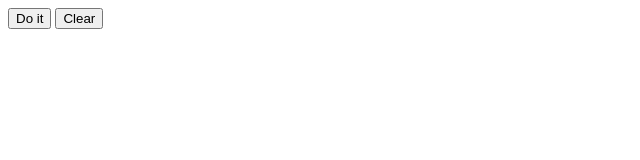
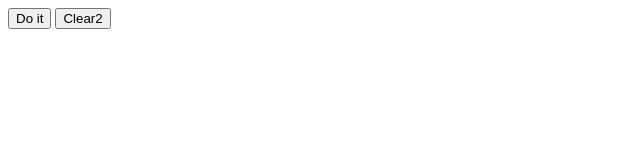
Before and after one commit to frankrnichols/Lesson2, a plain HTML site: page index.html in a window 1280 px wide. Shown: the full height of the page, 0-640 px from the left. Drawn offline with Linux system fonts and the light colour scheme.

Commit message:
Update index.html
want button's label to also be unique

```diff
--- a/index.html
+++ b/index.html
@@ -6,7 +6,7 @@
 </head>
 <body>
 	<button id="silly">Do it</button>
-	<button id="clear2">Clear</button>
+	<button id="clear2">Clear2</button>
 	<div id="results"></div>
 <script src="js/zepto.min.js"></script>
 <script src="js/silly.js"></script>
```
